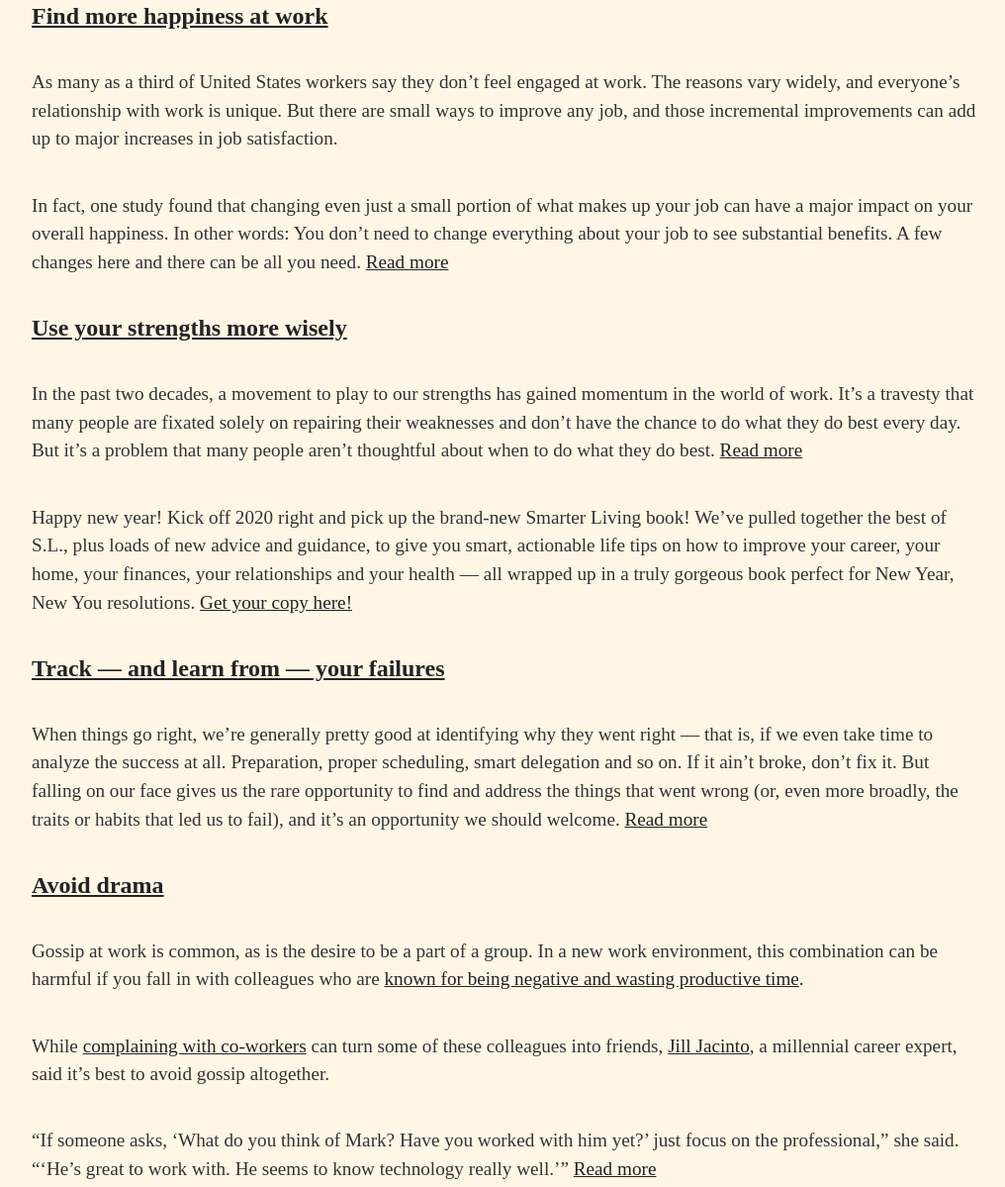
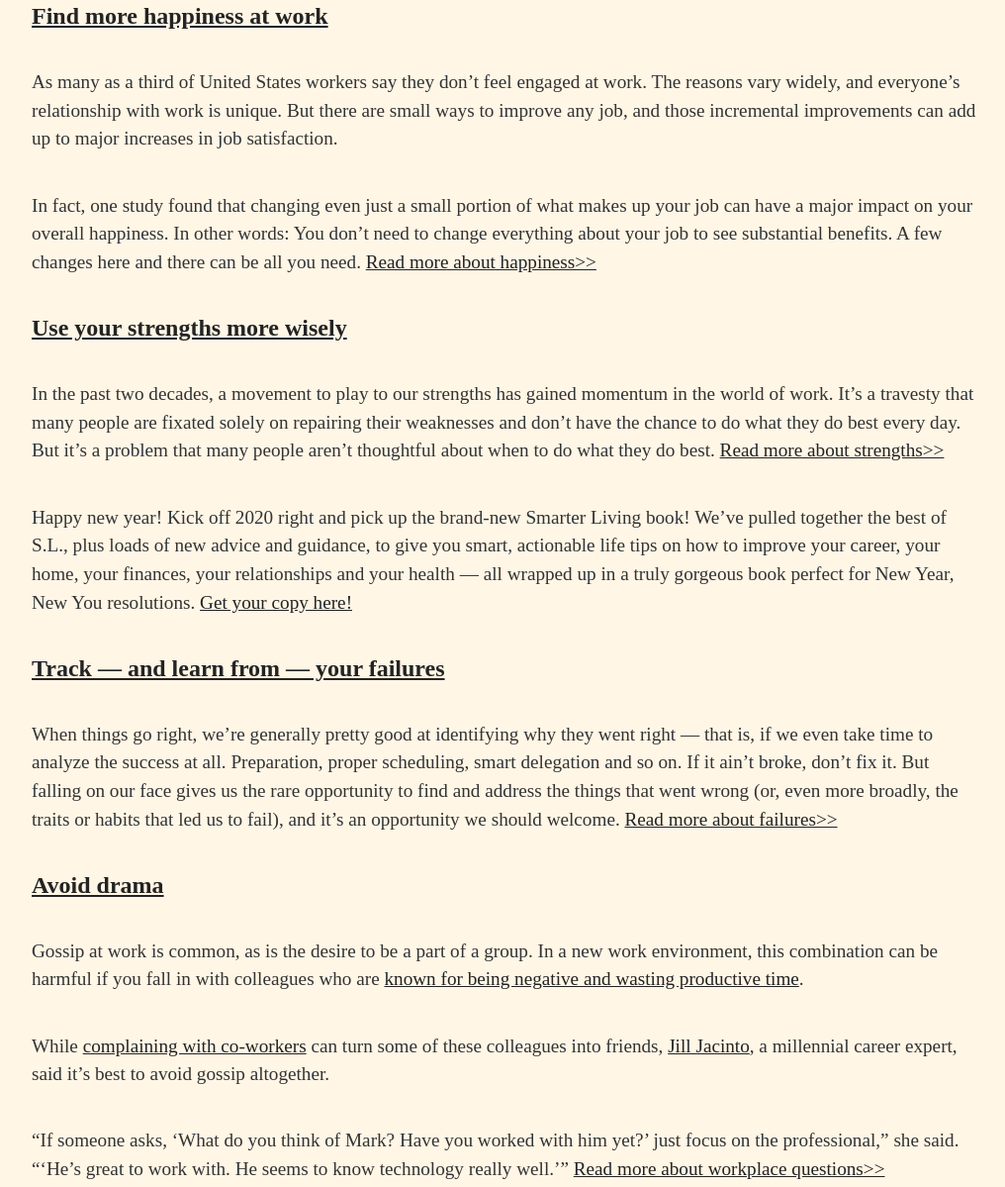
Before and after one commit to jtmastro/8-ways-to-work-smarter-in-2020, a plain HTML site: page index.html in a window 1280 px wide. Shown: the part 1565-2764 px from the top of the page at 99% size, without its empty margins (128-1144 px from the left). Drawn offline with Linux system fonts and the light colour scheme.

Commit message:
New html

```diff
--- a/index.html
+++ b/index.html
@@ -16,7 +16,7 @@
 
 
       <figure class="hero">
-        <img alt="" src="img/homework1.svg" srcset="img/homework1.svg" width="1800" height="1200" decoding="async">
+        <img alt="" src="img/homework1.png" srcset="img/homework1.svg" width="1920" height="1280" decoding="async">
         <figcaption>Jack Mastrototaro</figcaption>
       </figure>
 
@@ -54,26 +54,26 @@
 <section id="happiness">
   <h2><a href=https://www.nytimes.com/2019/12/29/smarter-living/8-ways-to-work-smarter-in-2020.html> Find more happiness at work</a></h2>
       <p>As many as a third of United States workers say they don’t feel engaged at work. The reasons vary widely, and everyone’s relationship with work is unique. But there are small ways to improve any job, and those incremental improvements can add up to major increases in job satisfaction.</p>
-      <p>In fact, one study found that changing even just a small portion of what makes up your job can have a major impact on your overall happiness. In other words: You don’t need to change everything about your job to see substantial benefits. A few changes here and there can be all you need. <a class="read-more" href="https://www.nytimes.com/2019/04/07/smarter-living/how-to-be-happier-at-work.html">Read more</a></p>
+      <p>In fact, one study found that changing even just a small portion of what makes up your job can have a major impact on your overall happiness. In other words: You don’t need to change everything about your job to see substantial benefits. A few changes here and there can be all you need. <a class="read-more" href="https://www.nytimes.com/2019/04/07/smarter-living/how-to-be-happier-at-work.html">Read more about happiness>></a></p>
     </section>
 
 <section id="strengths">
       <h2><a href=https://www.nytimes.com/2019/12/29/smarter-living/8-ways-to-work-smarter-in-2020.html> Use your strengths more wisely</a></h2>
-      <p>In the past two decades, a movement to play to our strengths has gained momentum in the world of work. It’s a travesty that many people are fixated solely on repairing their weaknesses and don’t have the chance to do what they do best every day. But it’s a problem that many people aren’t thoughtful about when to do what they do best. <a class="read-more" href="https://www.nytimes.com/2019/04/26/smarter-living/how-your-strengths-can-make-you-weaker.html">Read more</a></p>
+      <p>In the past two decades, a movement to play to our strengths has gained momentum in the world of work. It’s a travesty that many people are fixated solely on repairing their weaknesses and don’t have the chance to do what they do best every day. But it’s a problem that many people aren’t thoughtful about when to do what they do best. <a class="read-more" href="https://www.nytimes.com/2019/04/26/smarter-living/how-your-strengths-can-make-you-weaker.html">Read more about strengths>></a></p>
     </section>
 
       <p>Happy new year! Kick off 2020 right and pick up the brand-new Smarter Living book! We’ve pulled together the best of S.L., plus loads of new advice and guidance, to give you smart, actionable life tips on how to improve your career, your home, your finances, your relationships and your health — all wrapped up in a truly gorgeous book perfect for New Year, New You resolutions. <a href="https://store.nytimes.com/collections/books/products/smarter-living">Get your copy here!</a></p>
 
 <section id="failures">
 <h2><a href=https://www.nytimes.com/2019/12/29/smarter-living/8-ways-to-work-smarter-in-2020.html> Track — and learn from — your failures</a></h2>
-      <p>When things go right, we’re generally pretty good at identifying why they went right — that is, if we even take time to analyze the success at all. Preparation, proper scheduling, smart delegation and so on. If it ain’t broke, don’t fix it. But falling on our face gives us the rare opportunity to find and address the things that went wrong (or, even more broadly, the traits or habits that led us to fail), and it’s an opportunity we should welcome. <a class="read-more" href="https://www.nytimes.com/2019/02/03/smarter-living/failure-resume.html">Read more</a></p>
+      <p>When things go right, we’re generally pretty good at identifying why they went right — that is, if we even take time to analyze the success at all. Preparation, proper scheduling, smart delegation and so on. If it ain’t broke, don’t fix it. But falling on our face gives us the rare opportunity to find and address the things that went wrong (or, even more broadly, the traits or habits that led us to fail), and it’s an opportunity we should welcome. <a class="read-more" href="https://www.nytimes.com/2019/02/03/smarter-living/failure-resume.html">Read more about failures>></a></p>
     </section>
 
 <section id="drama">
 <h2><a href=https://www.nytimes.com/2019/12/29/smarter-living/8-ways-to-work-smarter-in-2020.html> Avoid drama</a></h2>
       <p>Gossip at work is common, as is the desire to be a part of a group. In a new work environment, this combination can be harmful if you fall in with colleagues who are <a href="https://hbr.org/2018/05/the-next-time-you-want-to-complain-at-work-do-this-instead">known for being negative and wasting productive time</a>.</p>
       <p>While <a href="https://www.thecut.com/2019/04/how-complaining-turns-co-workers-into-friends.html">complaining with co-workers</a> can turn some of these colleagues into friends, <a href="http://www.jilljacinto.com" target="_blank">Jill Jacinto</a>, a millennial career expert, said it’s best to avoid gossip altogether.</p>
-      <p>“If someone asks, ‘What do you think of Mark? Have you worked with him yet?’ just focus on the professional,” she said. “‘He’s great to work with. He seems to know technology really well.’” <a class="read-more" href="https://www.nytimes.com/2019/07/29/smarter-living/how-to-answer-tricky-personal-questions-at-a-new-job.html">Read more</a></p>
+      <p>“If someone asks, ‘What do you think of Mark? Have you worked with him yet?’ just focus on the professional,” she said. “‘He’s great to work with. He seems to know technology really well.’” <a class="read-more" href="https://www.nytimes.com/2019/07/29/smarter-living/how-to-answer-tricky-personal-questions-at-a-new-job.html">Read more about workplace questions>></a></p>
 </section>
       <p>[Like what you’re reading? Sign up here for the Smarter Living newsletter to get stories like this (and much more!) delivered straight to your inbox every Monday morning.]</p>
 
@@ -82,22 +82,22 @@
       <p>Maybe you are! Or maybe you’re not?? Who knows! It’s one of the toughest questions we’ll grapple with in our lives.</p>
       <p>But when was the last time you were completely honest with yourself and thought about it? If you’re like most people, probably not recently.</p>
       <p>“I’m a big believer in evaluating where you think you are in your life about once a year,” said Art Markman, professor of psychology and marketing at the University of Texas at Austin, and author of the book “Bring Your Brain to Work.”</p>
-      <p>He added: “Don’t wait for a tragedy to strike before you’re willing to actually think about this.” <a class="read-more" href="https://www.nytimes.com/2019/12/01/smarter-living/thinking-about-a-job-or-career-change-read-this.html">Read more</a></p>
+      <p>He added: “Don’t wait for a tragedy to strike before you’re willing to actually think about this.” <a class="read-more" href="https://www.nytimes.com/2019/12/01/smarter-living/thinking-about-a-job-or-career-change-read-this.html">Read more about questioning a career>></a></p>
 </section>
 
 <section id="jerks">
 <h2><a href=https://www.nytimes.com/2019/12/29/smarter-living/8-ways-to-work-smarter-in-2020.html> Learn to deal with jerks (without being one)</a></h2>
-      <p>At some point in your work life, you’ve probably had to interact with a jerk. They’re the people who demean and disrespect you. They might steal credit for your successes, blame you for their failures, invade your privacy or break their promises, or bad-mouth you, scream at you and belittle you. As the organizational psychologist Bob Sutton puts it, they treat you like dirt, and either they don’t know it or they don’t care. <a class="read-more" href="https://www.nytimes.com/2019/04/05/smarter-living/how-to-deal-with-a-jerk-without-being-a-jerk.html">Read more</a></p>
+      <p>At some point in your work life, you’ve probably had to interact with a jerk. They’re the people who demean and disrespect you. They might steal credit for your successes, blame you for their failures, invade your privacy or break their promises, or bad-mouth you, scream at you and belittle you. As the organizational psychologist Bob Sutton puts it, they treat you like dirt, and either they don’t know it or they don’t care. <a class="read-more" href="https://www.nytimes.com/2019/04/05/smarter-living/how-to-deal-with-a-jerk-without-being-a-jerk.html">Read more about workplace interactions>></a></p>
 </section>
 
 <section id="advice">
 <h2><a href=https://www.nytimes.com/2019/12/29/smarter-living/8-ways-to-work-smarter-in-2020.html> Be smarter about asking for advice</a></h2>
-      <p>It’s a request that experienced people of any industry have gotten at some point: “Can I buy you coffee and pick your brain?” While well-intentioned, execution is everything, and sometimes these unsolicited requests for a casual, informational interviews can come off as entitled and presumptuous. And for the receiver, it can be difficult or even unrealistic for a busy professional to coordinate bespoke consultation appointments for everyone who asks. <a class="read-more" href="https://www.nytimes.com/2019/03/17/smarter-living/the-right-way-to-ask-can-i-pick-your-brain.html">Read more</a></p>
+      <p>It’s a request that experienced people of any industry have gotten at some point: “Can I buy you coffee and pick your brain?” While well-intentioned, execution is everything, and sometimes these unsolicited requests for a casual, informational interviews can come off as entitled and presumptuous. And for the receiver, it can be difficult or even unrealistic for a busy professional to coordinate bespoke consultation appointments for everyone who asks. <a class="read-more" href="https://www.nytimes.com/2019/03/17/smarter-living/the-right-way-to-ask-can-i-pick-your-brain.html">Read more about asking for advice>></a></p>
 </section>
 
 <section id="interviews">
 <h2><a href=https://www.nytimes.com/2019/12/29/smarter-living/8-ways-to-work-smarter-in-2020.html> Get better at job interviews</a></h2>
-      <p><a href="https://nyulangone.org/doctors/1871041293/david-j-austern" target="_blank">Dr. David Austern</a>, a clinical instructor with the department of psychiatry at N.Y.U. Langone Health, noted that 92 percent of adults have job interview anxiety. We worry that we won’t be able to express ourselves clearly, or that we won’t look right. What if people think we’re awkward or have a bad handshake? What if we’re evaluated poorly compared to others? With all this comes the behavioral manifestations — shaky hands, getting queasy, sweating — that ratchet the anxiety up even further. <a class="read-more" href="https://www.nytimes.com/2018/12/17/smarter-living/7-successful-people-dish-on-their-worst-job-interviews-and-what-they-learned.html">Read more</a></p>
+      <p><a href="https://nyulangone.org/doctors/1871041293/david-j-austern" target="_blank">Dr. David Austern</a>, a clinical instructor with the department of psychiatry at N.Y.U. Langone Health, noted that 92 percent of adults have job interview anxiety. We worry that we won’t be able to express ourselves clearly, or that we won’t look right. What if people think we’re awkward or have a bad handshake? What if we’re evaluated poorly compared to others? With all this comes the behavioral manifestations — shaky hands, getting queasy, sweating — that ratchet the anxiety up even further. <a class="read-more" href="https://www.nytimes.com/2018/12/17/smarter-living/7-successful-people-dish-on-their-worst-job-interviews-and-what-they-learned.html">Read more about interviewing>></a></p>
 </section>
 
 <p>What are you career goals for 2020? Tell me on Twiter <a href="https://twitter.com/timherrera" target="_blank">@timherrera</a>.</p>
```
